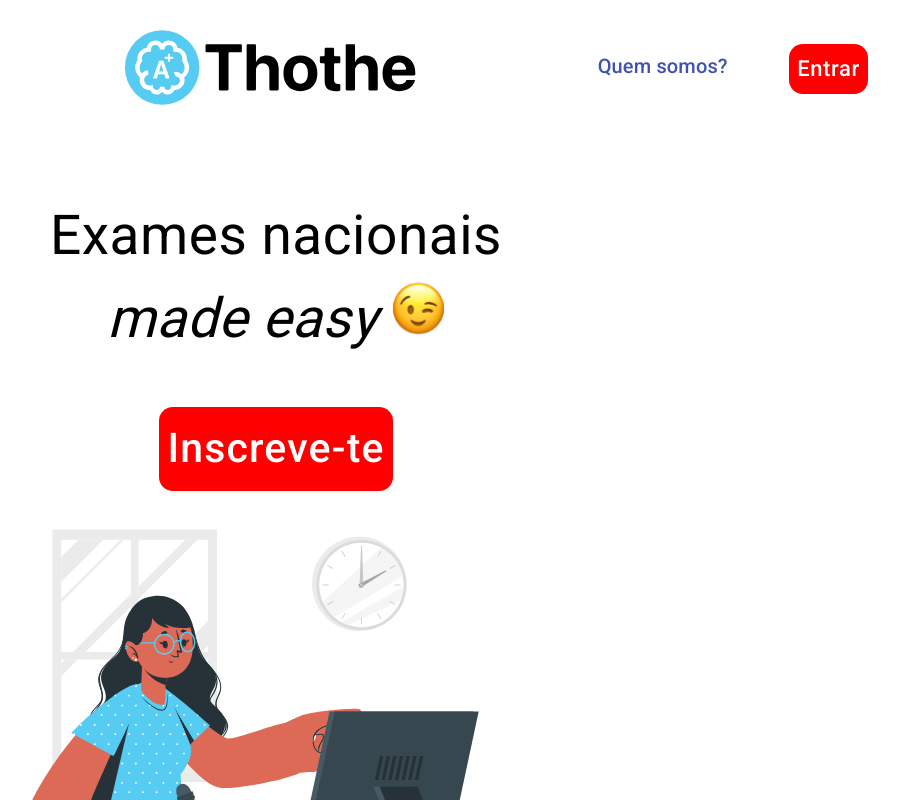
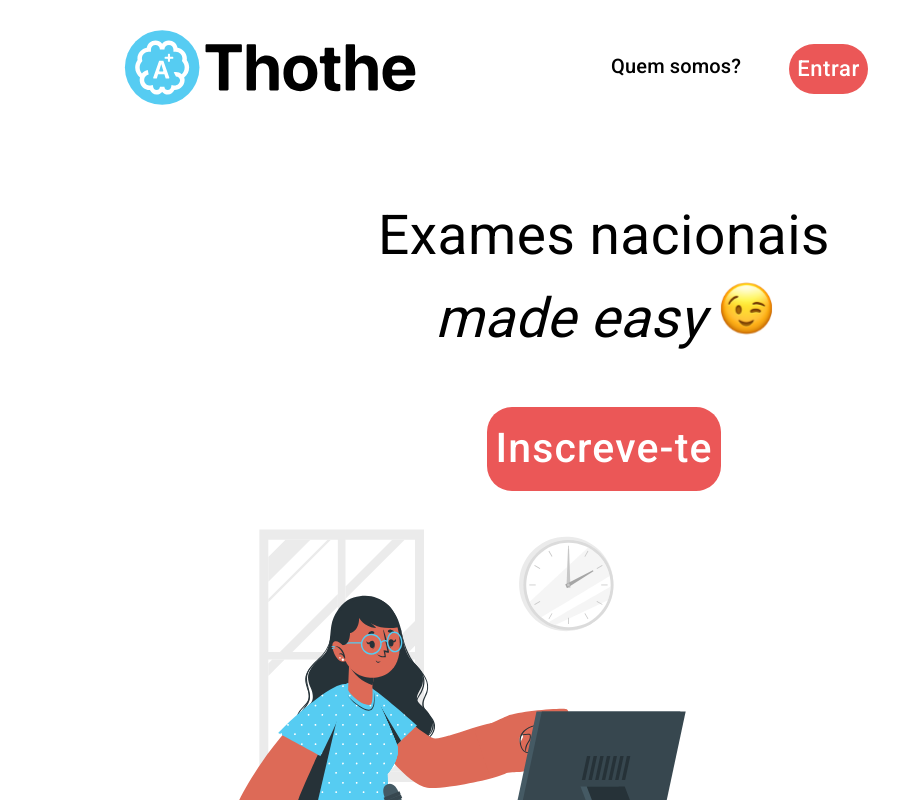
Before and after one commit to HackerSchool/Arquimedia, a React (Create React App) app in the folder frontend/: page / in a window 1280 px wide. Shown: the top 800 px of the page, without its empty margins (60-959 px from the left). Built offline with nearby package versions, Linux system fonts and the light colour scheme; no server answers; the HTML template or start-up script is replaced by a standard one.

Commit message:
Add global theme

```diff
--- a/frontend/src/App.js
+++ b/frontend/src/App.js
@@ -16,12 +16,16 @@ import {
 	Route,
   } from "react-router-dom";
 import axios from "axios";
+import {
+	ThemeProvider,
+} from "@material-ui/core/styles";
+import globalTheme from "./globalTheme"
 
 axios.defaults.headers.common["Authorization"] = localStorage.getItem("Authorization");
 
 function App() {
   return (
-    <div>
+    <ThemeProvider theme={globalTheme}>
 		<Navbar />
 
 		<Router>
@@ -38,7 +42,7 @@ function App() {
 			<Route exact path="/perfil" component={ProfilePage} />
 			</Switch>
 		</Router>
-	</div>
+	</ThemeProvider>
   );
 }
 
--- a/frontend/src/components/buttons/NormalButton.js
+++ b/frontend/src/components/buttons/NormalButton.js
@@ -1,36 +1,48 @@
 import React from 'react'
 import PropTypes from 'prop-types'
 import { Button, makeStyles } from '@material-ui/core'
+import { ThemeProvider } from '@material-ui/core'
+import globalTheme from '../../globalTheme'
 
 const useStyles = makeStyles(theme => ({
 	button: props => ({
-		color: props.color,
-		backgroundColor: props.bgColor,
-		borderRadius: 14,
+		borderRadius: 25,
 		fontSize: props.fontSize,
 		textTransform: "none",
+		borderRigth: "4px"
 	})
 }))
 
 const NormalButton = props => {
 	const classes = useStyles(props);
+	console.log(props)
 
 	return (
-		<Button href={props.href} className={classes.button}>{props.text}</Button>
+		<ThemeProvider theme={globalTheme}>
+			<Button
+				style={{
+					backgroundColor: props.backgroundColor,
+					color: props.color
+				}}
+				href={props.href}
+				className={classes.button}>
+
+					{props.text}
+
+			</Button>
+		</ThemeProvider>
 	)
 }
 
 NormalButton.propTypes = {
 	text: PropTypes.string,
-	color: PropTypes.string,
-	bgColor: PropTypes.string,
 	href: PropTypes.string,
 	fontSize: PropTypes.number
 }
 
 NormalButton.defaultProps = {
 	color: "white",
-	bgColor: "red",
+	backgroundColor: globalTheme.palette.secondary.main,
 	fontSize: 100
 }
 
--- a/frontend/src/components/navbar/Navbar.js
+++ b/frontend/src/components/navbar/Navbar.js
@@ -101,8 +101,8 @@ const Navbar = () => {
 						<MenuCircular user={user}/>
 				) : (
 					<div>
-						<Link href="/sobre" text="Quem somos?" variant="h6" style={{marginRight:"3rem"}}>Quem somos?</Link>/>
-						<NormalButton text="Entrar" href="/login" color="white" bgColor="red" fontSize={22} />
+						<Link href="/sobre" variant="h6" style={{marginRight:"3rem", color:"black"}}>Quem somos?</Link>
+						<NormalButton text="Entrar" href="/login" fontSize={22} />
 					</div>
 				)}
 
--- /dev/null
+++ b/frontend/src/globalTheme.js
@@ -0,0 +1,19 @@
+import { createTheme } from "@material-ui/core";
+
+const globalTheme = createTheme({
+	palette: {
+		primary: {
+			main: "#56CCF2",
+			contrastText: "#fff"
+		},
+		secondary: {
+			main: "#EB5757",
+			contrastText: "#fff"
+		},
+		text: {
+			primary: "#000"
+		}
+	},
+});
+
+export default globalTheme;
--- a/frontend/src/pages/LandingPage.js
+++ b/frontend/src/pages/LandingPage.js
@@ -22,7 +22,7 @@ const LandingPage = () => {
 	const classes = useStyles();
 
 	return (
-		<Grid container className={classes.mainBox} xs={12} justifyContent="space-between" alignItems="center">
+		<Grid container className={classes.mainBox} xs={12} justifyContent="center" alignItems="center">
 			<Grid item container xs={6} direction="column" align='center' spacing={6}>
 				<Grid item>
 					<Typography className={classes.slogan}>
@@ -30,7 +30,7 @@ const LandingPage = () => {
 					</Typography>
 				</Grid>
 				<Grid item>
-					<NormalButton xs={6} text="Inscreve-te" href="/login" color="white" bgColor="red" fontSize={41} />
+					<NormalButton xs={6} text="Inscreve-te" href="/login"  fontSize={41} />
 				</Grid>
 			</Grid>
 			<Grid item>
```
